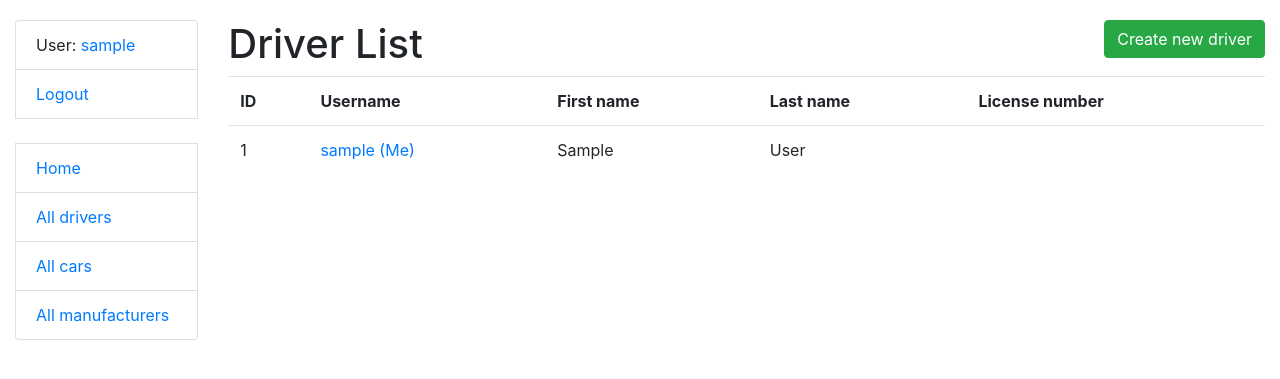
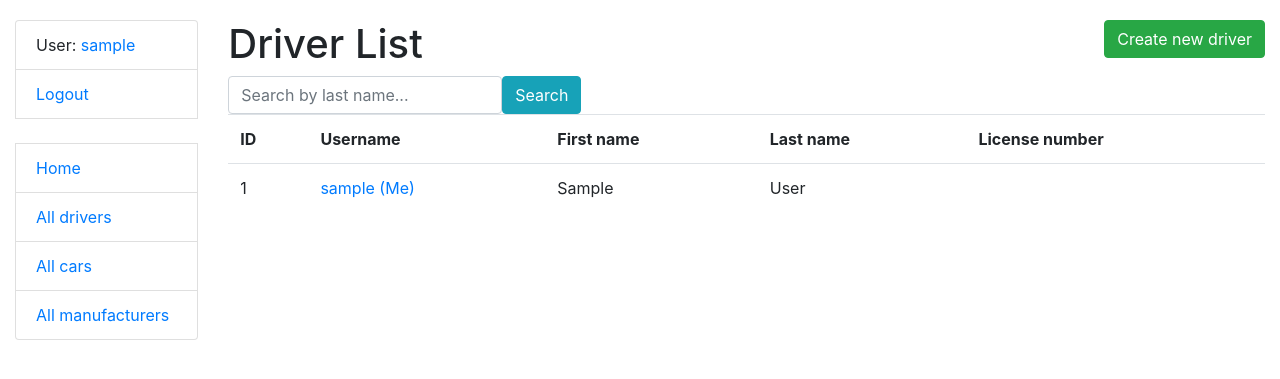
Before and after one commit to anatomst/taxi-service, a Django app: page /drivers/ in a window 1280 px wide. Shown: the top 379 px of the page. Run offline with Django 4.2, Linux system fonts and the light colour scheme; the visitor is signed in with stand-in values (Sample User, id 1); data comes from the database, SQL or seed files in the repository; some libraries are stand-ins or nearby versions.

Commit message:
add search form and pagination

```diff
--- a/taxi/forms.py
+++ b/taxi/forms.py
@@ -44,3 +44,10 @@ def check_license_number(number):
     if not number[3:].isdigit():
         raise ValidationError("Last 5 characters must be numbers.")
     return number
+
+
+class DriverSearchForm(forms.Form):
+    last_name = forms.CharField(max_length=255,
+                                required=False,
+                                label="",
+                                widget=forms.TextInput(attrs={"placeholder": "Search by last name..."}))
--- a/taxi/views.py
+++ b/taxi/views.py
@@ -5,7 +5,7 @@ from django.urls import reverse_lazy
 from django.views import generic
 from django.contrib.auth.mixins import LoginRequiredMixin
 
-from .forms import DriverCreationForm, DriverLicenseUpdateForm, CarForm
+from .forms import DriverCreationForm, DriverLicenseUpdateForm, CarForm, DriverSearchForm
 from .models import Driver, Car, Manufacturer
 
 
@@ -86,6 +86,26 @@ class CarDeleteView(LoginRequiredMixin, generic.DeleteView):
 class DriverListView(LoginRequiredMixin, generic.ListView):
     model = Driver
     paginate_by = 2
+    queryset = Driver.objects.all()
+
+    def get_context_data(self, *, object_list=None, **kwargs):
+        context = super(DriverListView, self).get_context_data(**kwargs)
+
+        last_name = self.request.GET.get("last_name", "")
+
+        context["search_form"] = DriverSearchForm(initial={
+            "last_name": last_name
+        })
+
+        return context
+
+    def get_queryset(self):
+        form = DriverSearchForm(self.request.GET)
+
+        if form.is_valid():
+            return self.queryset.filter(last_name__icontains=form.cleaned_data["last_name"])
+
+        return self.queryset
 
 
 class DriverDetailView(LoginRequiredMixin, generic.DetailView):
--- a/templates/includes/pagination.html
+++ b/templates/includes/pagination.html
@@ -1,8 +1,9 @@
+{% load query_transform %}
 {% if is_paginated %}
   <ul class="pagination">
     {% if page_obj.has_previous %}
       <li class="page-item">
-        <a href="?page= {{ page_obj.previous_page_number }}" class="page-link">prev</a>
+        <a href="?{% query_transformer request page=page_obj.previous_page_number %}" class="page-link">prev</a>
       </li>
     {% endif %}
     <li class="page-item active">
@@ -10,7 +11,7 @@
     </li>
     {% if page_obj.has_next %}
       <li class="page-item">
-        <a href="?page= {{ page_obj.next_page_number }}" class="page-link">next</a>
+        <a href="?{% query_transformer request page=page_obj.next_page_number %}" class="page-link">next</a>
       </li>
     {% endif %}
   </ul>
--- a/templates/taxi/driver_list.html
+++ b/templates/taxi/driver_list.html
@@ -1,10 +1,16 @@
 {% extends "base.html" %}
+{% load crispy_forms_filters %}
 
 {% block content %}
     <h1>
         Driver List
         <a style="float: right" class="btn btn-success" href="{% url 'taxi:driver-create' %}">Create new driver</a>
     </h1>
+
+    <form action="" method="get" class="form-inline">
+        {{ search_form|crispy }}
+        <input class="btn btn-info" type="submit" value="Search">
+    </form>
 
     {% if driver_list %}
         <table class="table">
```
Also changed, not shown: taxi/templatetags/query_transform.py (added, +15 -0 lines).
